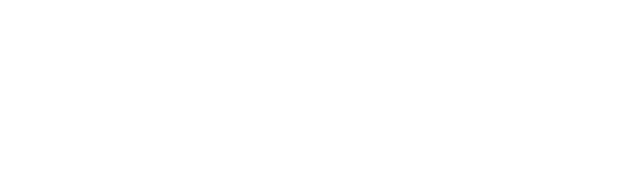
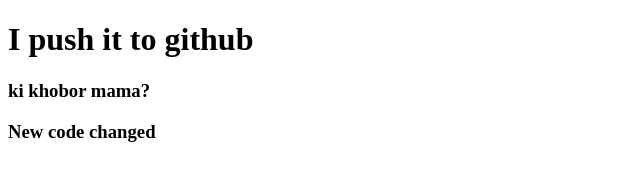
Before and after one commit to polyakhtar/my-second-repository, a plain HTML site: page index.html in a window 1280 px wide. Shown: the whole page, without its empty margins (0-640 px from the left). Drawn offline with Linux system fonts and the light colour scheme.

Commit message:
added header

```diff
--- a/index.html
+++ b/index.html
@@ -7,6 +7,8 @@
     <title>My second repo</title>
 </head>
 <body>
-
+ <h1>I push it to github</h1>
+ <h3>ki khobor mama?</h3>
+ <h3>New code changed</h3>
 </body>
 </html>
```
